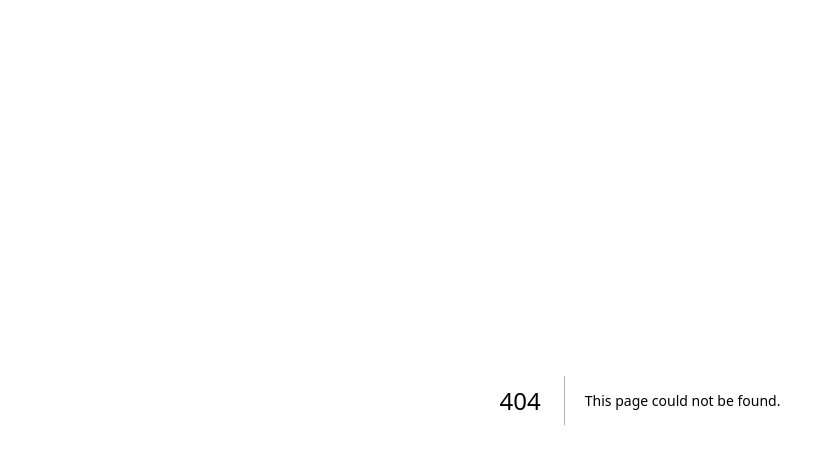
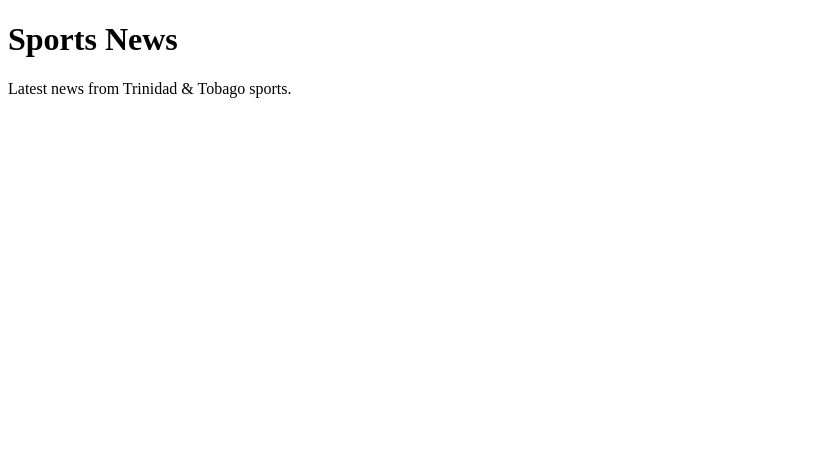
Before and after one commit to IsakeG/Athora-webapp, a Next.js app: page /news in a window 1280 px wide. Before the commit this address had no page. Shown: the top 464 px of the page, without its empty margins (0-835 px from the left). Built offline with nearby package versions, Linux system fonts and the light colour scheme.

Commit message:
Create page.tsx

```diff
--- /dev/null
+++ b/app/news/page.tsx
@@ -0,0 +1,8 @@
+export default function NewsPage() {
+  return (
+    <main>
+      <h1>Sports News</h1>
+      <p>Latest news from Trinidad & Tobago sports.</p>
+    </main>
+  );
+}
```
